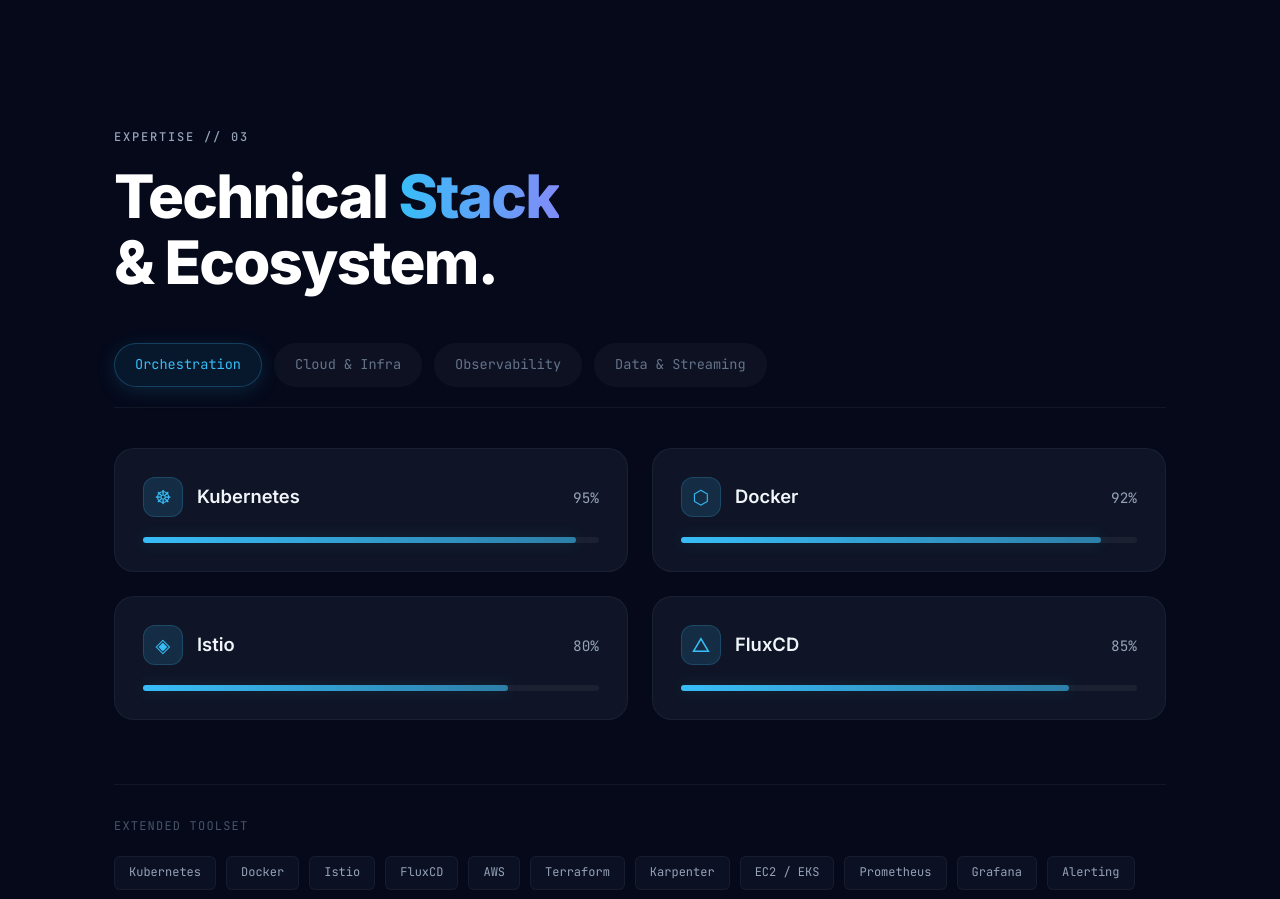
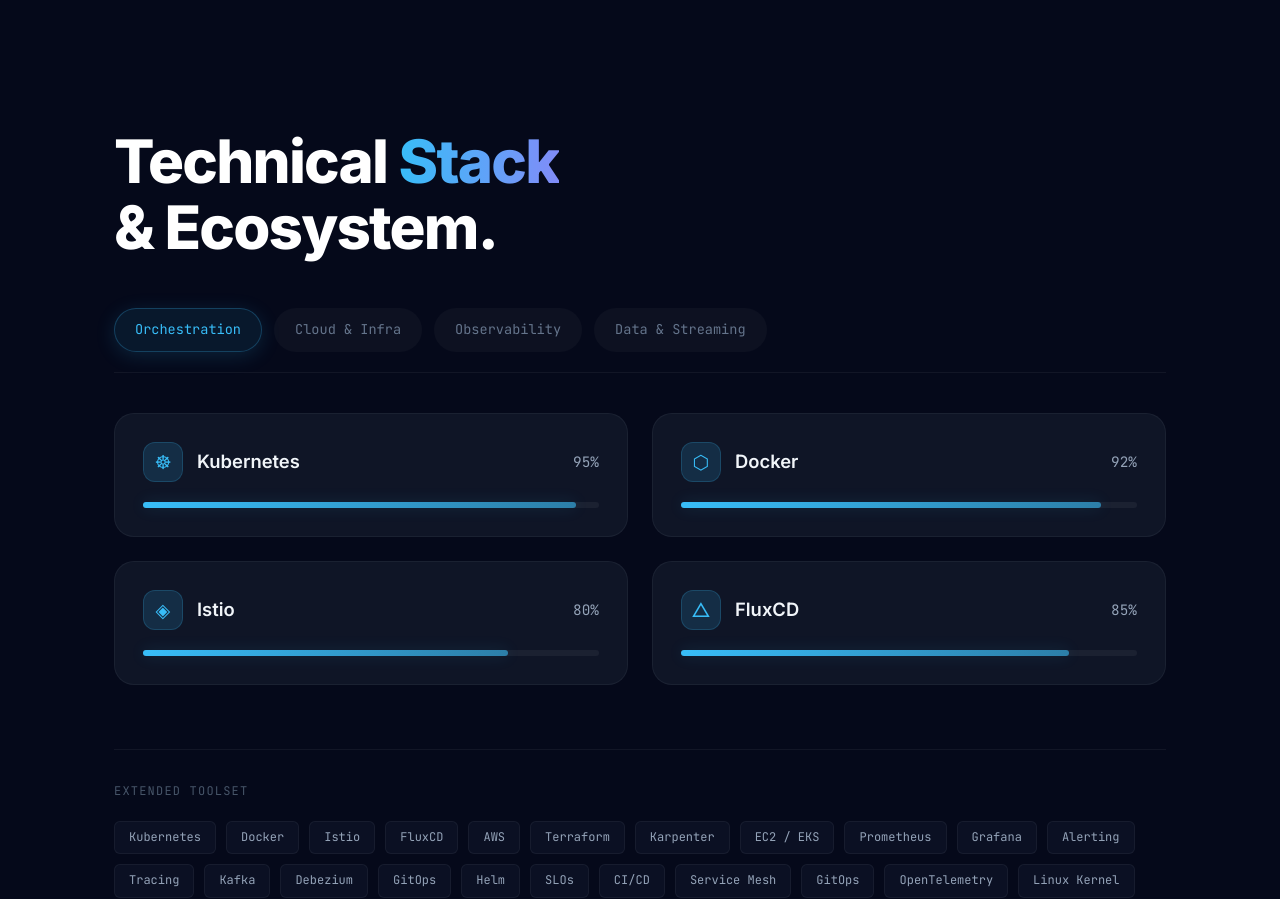
Before and after one commit to nishant-kamal/nishant-portfolio, a Next.js app: page / in a window 1280 px wide. Shown: the part 3080-3979 px from the top of the page. Built offline with nearby package versions, Linux system fonts and the light colour scheme.

Commit message:
Update Skills.js

```diff
--- a/components/Skills.js
+++ b/components/Skills.js
@@ -64,17 +64,6 @@
           max-width: 1100px;
           margin: 60px auto;
           padding: 0 24px;
-        }
-
-        .skills-eyebrow {
-          font-family: 'JetBrains Mono', monospace;
-          font-size: 0.75rem;
-          font-weight: 500;
-          letter-spacing: 0.15em;
-          text-transform: uppercase;
-          color: #94a3b8;
-          margin-bottom: 16px;
-          display: block;
         }
 
         .skills-heading {
@@ -248,8 +237,7 @@
         }
       `}</style>
 
-      <section className="skills-container">
-        <span className="skills-eyebrow">Expertise // 03</span>
+      <section className="skills-container" id="skills">
         <h2 className="skills-heading">
           Technical <span>Stack</span><br />
           & Ecosystem.
```
